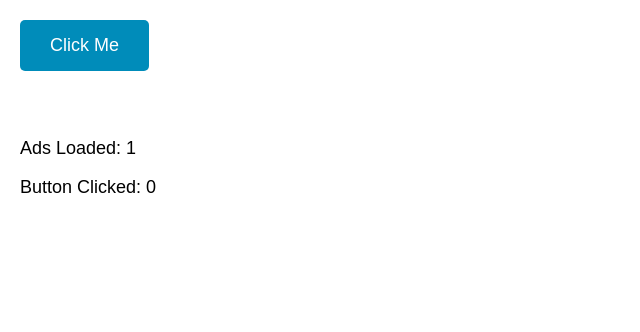
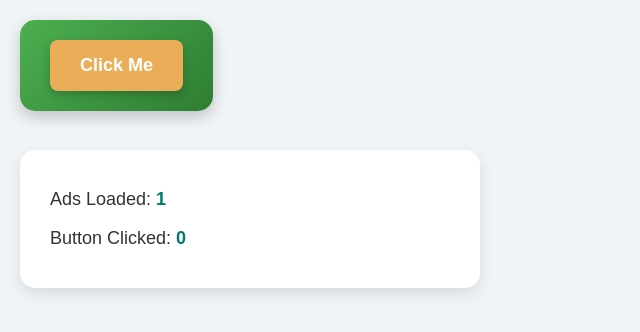
Before and after one commit to Homoro-cc/batch-tel, a plain HTML site: page index.html in a window 1280 px wide. Shown: the whole page, without its empty margins (0-640 px from the left). Drawn offline with Linux system fonts and the light colour scheme.

Commit message:
Update index.html

```diff
--- a/index.html
+++ b/index.html
@@ -9,33 +9,72 @@
     font-family: Arial, sans-serif;
     margin: 0;
     padding: 0;
+    background: #f0f4f7;
   }
 
+  /* Top-left div container */
   #top-left {
     position: absolute;
     top: 20px;
     left: 20px;
+    background: linear-gradient(135deg, #4CAF50, #2E7D32);
+    padding: 20px 30px;
+    border-radius: 15px;
+    box-shadow: 0 6px 15px rgba(0,0,0,0.2);
+    transition: transform 0.2s;
   }
 
+  #top-left:hover {
+    transform: translateY(-3px);
+  }
+
+  /* Styled button */
   button {
-    background-color: #008CBA;
+    background-color: #FF9800;
     color: white;
     border: none;
     padding: 15px 30px;
     font-size: 18px;
-    border-radius: 5px;
+    border-radius: 8px;
     cursor: pointer;
+    font-weight: bold;
+    box-shadow: 0 4px 8px rgba(0,0,0,0.2);
+    transition: background 0.3s, transform 0.2s;
   }
 
   button:disabled {
     background-color: #ccc;
     cursor: not-allowed;
+    box-shadow: none;
   }
 
+  button:hover:not(:disabled) {
+    background-color: #FFB74D;
+    transform: translateY(-2px);
+  }
+
+  /* Counters/logs section */
   #counters {
-    margin-top: 100px;
-    padding: 20px;
+    margin-top: 150px;
+    padding: 25px 30px;
+    max-width: 400px;
+    background-color: white;
+    border-radius: 15px;
+    box-shadow: 0 6px 15px rgba(0,0,0,0.1);
     font-size: 18px;
+    line-height: 1.6;
+    margin-left: 20px;
+  }
+
+  #counters p {
+    margin: 10px 0;
+    font-weight: 500;
+    color: #333;
+  }
+
+  #counters span {
+    font-weight: bold;
+    color: #00796B;
   }
 </style>
 </head>
@@ -69,7 +108,7 @@
       btn1.textContent = "Click Me";
       adsLoadedCount++;
       adsLoadedSpan.textContent = adsLoadedCount;
-    }, 5000); // adjust time as needed
+    }, 5000);
   }
 
   // Initial ad load
```
